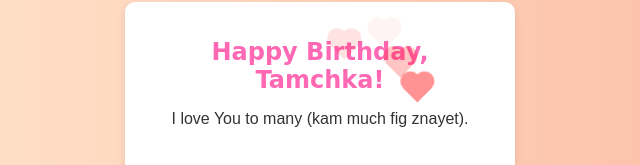
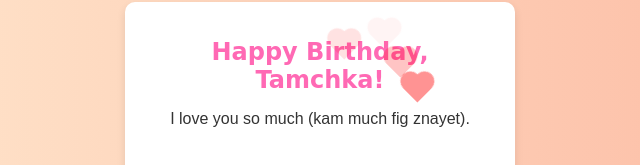
Before and after one commit to andranikasd/brtdh, a plain HTML site: page index.html in a window 1280 px wide. Shown: the part 215-380 px from the top of the page, 320-960 px from the left. Drawn offline with Linux system fonts and the light colour scheme.

Commit message:
asfasfasfa

```diff
--- a/index.html
+++ b/index.html
@@ -9,7 +9,7 @@
 <body>
     <div class="container">
         <h1>Happy Birthday, Tamchka!</h1>
-        <p>I love You to many (kam much fig znayet).</p>
+        <p>I love you so much (kam much fig znayet).</p>
         <div class="penguin">
             <div class="penguin-bottom">
                 <div class="right-hand"></div>
@@ -33,6 +33,10 @@
                 <div class="beak-bottom"></div>
             </div>
         </div>
+        <div class="iceberg">
+            <div class="fish" id="fish1"></div>
+            <div class="fish" id="fish2"></div>
+        </div>
         <div class="hearts">
             <div class="heart" id="heart1"></div>
             <div class="heart" id="heart2"></div>
@@ -40,10 +44,6 @@
             <div class="heart" id="heart4"></div>
             <div class="heart" id="heart5"></div>
         </div>
-        <div class="iceberg">
-            <div class="fish" id="fish1"></div>
-            <div class="fish" id="fish2"></div>
-        </div>
     </div>
 </body>
 </html>
```
